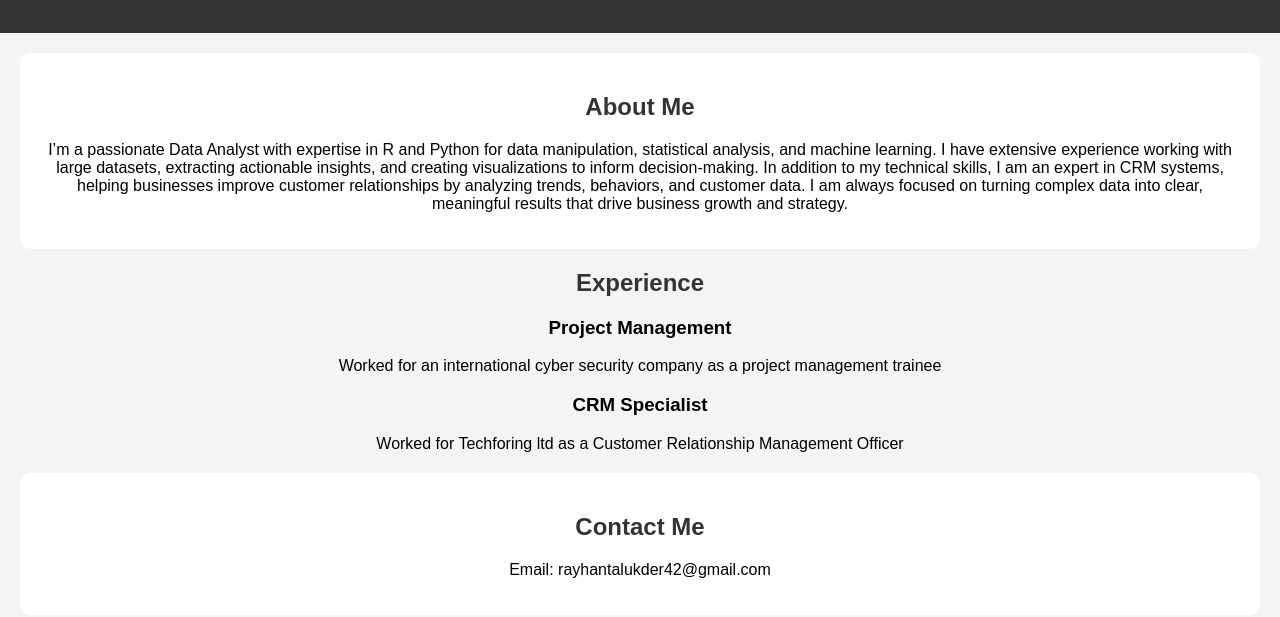
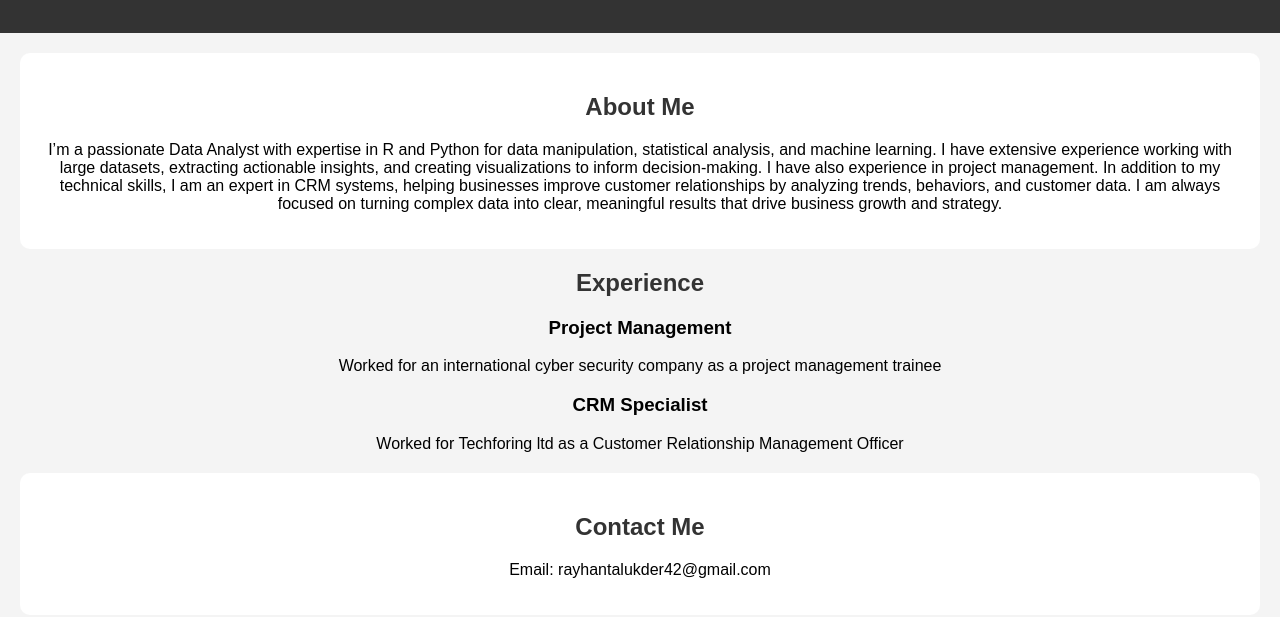
Before and after one commit to Rayhan2802/rayhan.github.io, a plain HTML site: page index.html in a window 1280 px wide. Shown: the part 121-738 px from the top of the page. Drawn offline with Linux system fonts and the light colour scheme.

Commit message:
Update index.html

```diff
--- a/index.html
+++ b/index.html
@@ -16,7 +16,7 @@
         <h2>About Me</h2>
         <p>I’m a passionate Data Analyst with expertise in R and Python for data manipulation, statistical analysis, and machine learning. I have extensive experience working with large datasets, extracting actionable insights, and creating visualizations to inform decision-making.
 
-In addition to my technical skills, I am an expert in CRM systems, helping businesses improve customer relationships by analyzing trends, behaviors, and customer data. I am always focused on turning complex data into clear, meaningful results that drive business growth and strategy.</p>
+I have also experience in project management. In addition to my technical skills, I am an expert in CRM systems, helping businesses improve customer relationships by analyzing trends, behaviors, and customer data. I am always focused on turning complex data into clear, meaningful results that drive business growth and strategy.</p>
     </section>
 
     <section class="Experience">
```
